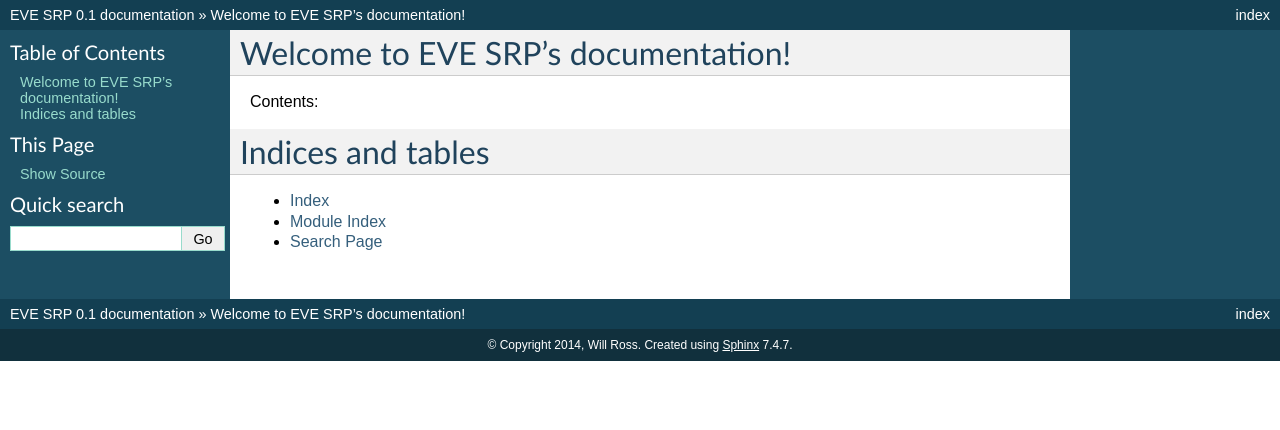
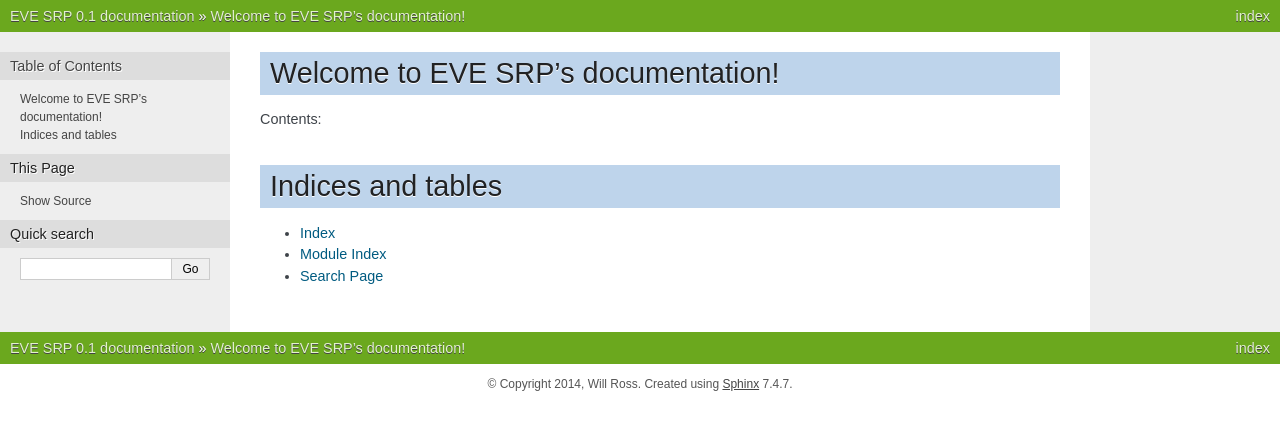
Before and after one commit to paxswill/evesrp, a Sphinx documentation site: the page built from doc/index.rst, in a window 1280 px wide. Shown: the top 430 px of the page. Built offline with Sphinx 7.4.7, drawn with Linux system fonts in a browser that asks for light colours.

Commit message:
Change theme, add .. to sys.path to import evesrp

```diff
--- a/doc/conf.py
+++ b/doc/conf.py
@@ -19,7 +19,7 @@
 # If extensions (or modules to document with autodoc) are in another directory,
 # add these directories to sys.path here. If the directory is relative to the
 # documentation root, use os.path.abspath to make it absolute, like shown here.
-#sys.path.insert(0, os.path.abspath('.'))
+sys.path.insert(0, os.path.abspath('..'))
 
 # -- General configuration ------------------------------------------------
 
@@ -104,7 +104,7 @@
 
 # The theme to use for HTML and HTML Help pages.  See the documentation for
 # a list of builtin themes.
-html_theme = 'default'
+html_theme = 'nature'
 
 # Theme options are theme-specific and customize the look and feel of a theme
 # further.  For a list of options available for each theme, see the
```
